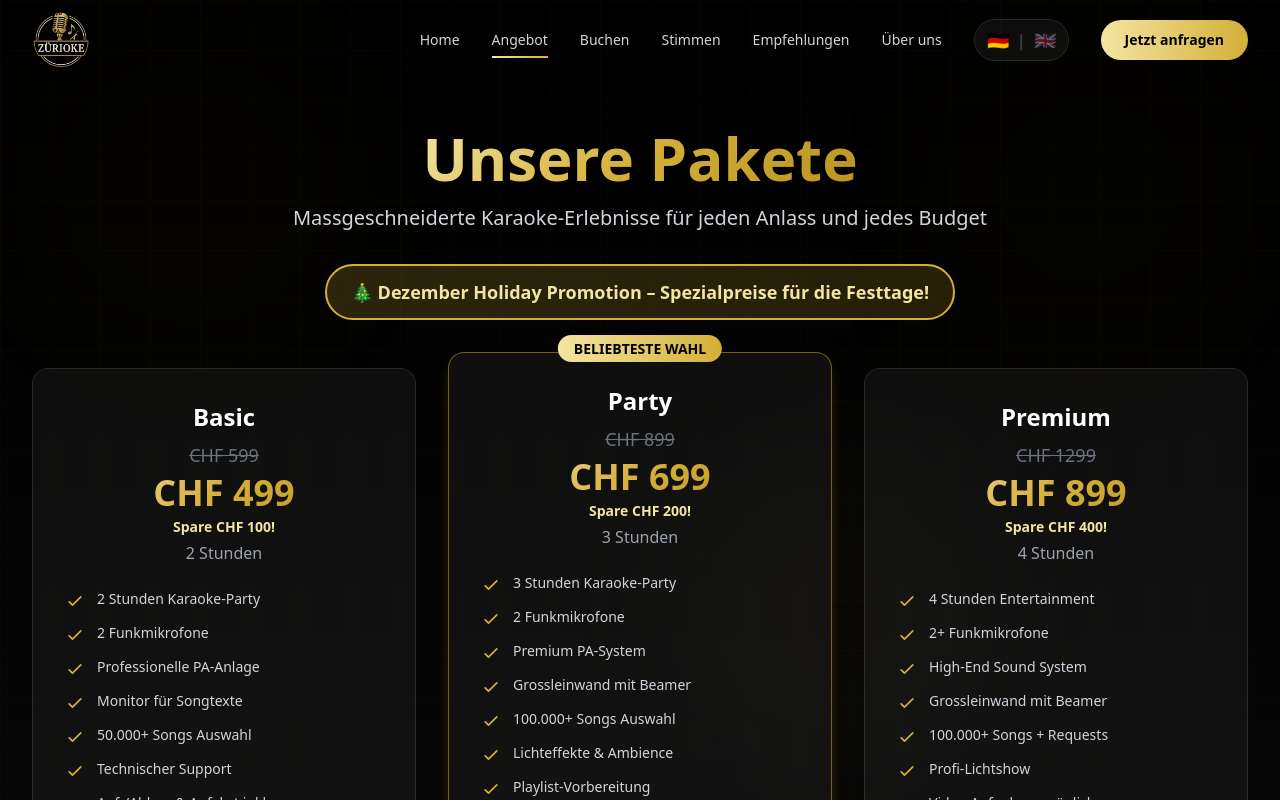
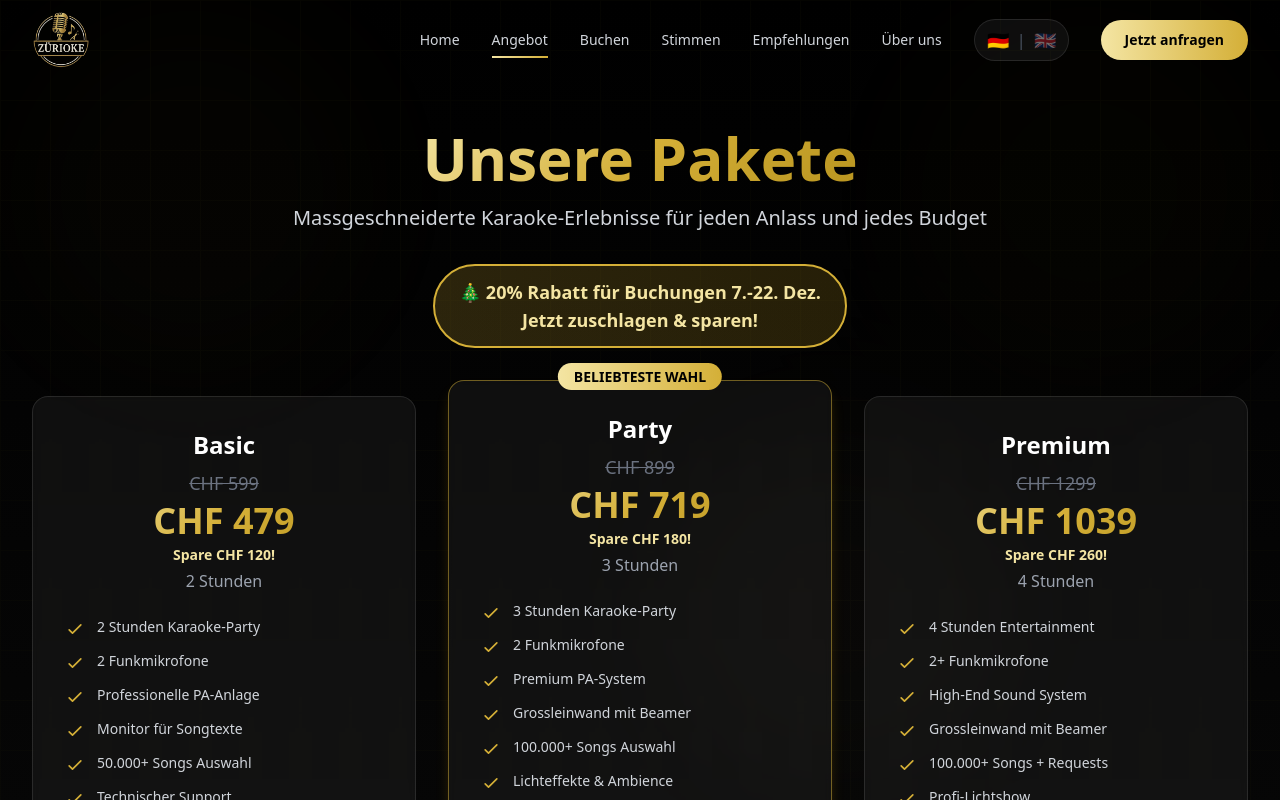
Before and after one commit to cyrillcomposer/zuerioke, a Next.js app: page /angebot in a window 1280 px wide. Shown: the top 800 px of the page. Built offline with nearby package versions, Linux system fonts and the light colour scheme.

Commit message:
Holiday Promotion 20% off 7-22 December

```diff
--- a/pages/angebot.tsx
+++ b/pages/angebot.tsx
@@ -59,7 +59,7 @@ export default function Angebot() {
                       "name": "Basic Karaoke Paket",
                       "description": "2 Stunden mobile Karaoke mit Grundausstattung"
                     },
-                    "price": "499",
+                    "price": "479",
                     "priceCurrency": "CHF"
                   },
                   {
@@ -69,7 +69,7 @@ export default function Angebot() {
                       "name": "Party Karaoke Paket",
                       "description": "3 Stunden mobile Karaoke mit Beamer und Lichtshow"
                     },
-                    "price": "699",
+                    "price": "719",
                     "priceCurrency": "CHF"
                   },
                   {
@@ -79,7 +79,7 @@ export default function Angebot() {
                       "name": "Premium Karaoke Paket",
                       "description": "4 Stunden mobile Karaoke mit Profi-Equipment"
                     },
-                    "price": "899",
+                    "price": "1039",
                     "priceCurrency": "CHF"
                   }
                 ]
@@ -111,7 +111,7 @@ export default function Angebot() {
               className="mt-8 inline-block"
             >
               <div className="px-6 py-3 bg-gradient-to-r from-[#D4AF37]/20 to-[#B8941F]/20 border-2 border-[#D4AF37] rounded-full">
-                <p className="text-lg font-semibold text-[#F4E5A3]">
+                <p className="text-lg font-semibold text-[#F4E5A3] whitespace-pre-line text-center">
                   {t.angebot.promoBanner}
                 </p>
               </div>
--- a/translations/index.ts
+++ b/translations/index.ts
@@ -259,7 +259,7 @@ export const translations: Record<Language, Translations> = {
 
     home: {
       badge: 'Verfügbar für Events in Zürich',
-      promoStamp: 'Holiday Promotion: Pakete ab CHF 499',
+      promoStamp: 'Holiday Promotion: Pakete ab CHF 479',
       heroTitle1: 'Mobile Karaoke',
       heroTitle2: 'Wir kommen zu dir!',
       heroDescription: 'Verwandeln Sie Ihren Event in eine unvergessliche Karaoke-Party. Wir bringen alles mit: Profi-Equipment, 100.000+ Songs und gute Stimmung - direkt zu Ihrer Location.',
@@ -311,12 +311,12 @@ export const translations: Record<Language, Translations> = {
       title: 'Unsere Pakete',
       subtitle: 'Massgeschneiderte Karaoke-Erlebnisse für jeden Anlass und jedes Budget',
       popular: 'BELIEBTESTE WAHL',
-      promoBanner: '🎄 Dezember Holiday Promotion – Spezialpreise für die Festtage!',
+      promoBanner: '🎄 20% Rabatt für Buchungen 7.-22. Dez.\nJetzt zuschlagen & sparen!',
       savingsText: 'Spare',
       packages: [
         {
           name: 'Basic',
-          price: 'CHF 499',
+          price: 'CHF 479',
           originalPrice: 'CHF 599',
           duration: '2 Stunden',
           features: [
@@ -331,7 +331,7 @@ export const translations: Record<Language, Translations> = {
         },
         {
           name: 'Party',
-          price: 'CHF 699',
+          price: 'CHF 719',
           originalPrice: 'CHF 899',
           duration: '3 Stunden',
           features: [
@@ -347,7 +347,7 @@ export const translations: Record<Language, Translations> = {
         },
         {
           name: 'Premium',
-          price: 'CHF 899',
+          price: 'CHF 1039',
           originalPrice: 'CHF 1299',
           duration: '4 Stunden',
           features: [
@@ -648,7 +648,7 @@ export const translations: Record<Language, Translations> = {
 
     home: {
       badge: 'Available for events in Zurich',
-      promoStamp: 'Holiday Promotion: Packages starting at CHF 499',
+      promoStamp: 'Holiday Promotion: Packages starting at CHF 479',
       heroTitle1: 'Mobile Karaoke',
       heroTitle2: "We come to you!",
       heroDescription: 'Transform your event into an unforgettable karaoke party. We bring everything: professional equipment, 100,000+ songs and a great atmosphere - directly to your location.',
@@ -700,12 +700,12 @@ export const translations: Record<Language, Translations> = {
       title: 'Our Packages',
       subtitle: 'Tailored karaoke experiences for every occasion and budget',
       popular: 'MOST POPULAR',
-      promoBanner: '🎄 December Holiday Promotion – Special prices for the festive season!',
+      promoBanner: '🎄 20% Off for Bookings Dec 7-22\nBook now & save!',
       savingsText: 'Save',
       packages: [
         {
           name: 'Basic',
-          price: 'CHF 499',
+          price: 'CHF 479',
           originalPrice: 'CHF 599',
           duration: '2 hours',
           features: [
@@ -720,7 +720,7 @@ export const translations: Record<Language, Translations> = {
         },
         {
           name: 'Party',
-          price: 'CHF 699',
+          price: 'CHF 719',
           originalPrice: 'CHF 899',
           duration: '3 hours',
           features: [
@@ -736,7 +736,7 @@ export const translations: Record<Language, Translations> = {
         },
         {
           name: 'Premium',
-          price: 'CHF 899',
+          price: 'CHF 1039',
           originalPrice: 'CHF 1299',
           duration: '4 hours',
           features: [
```
